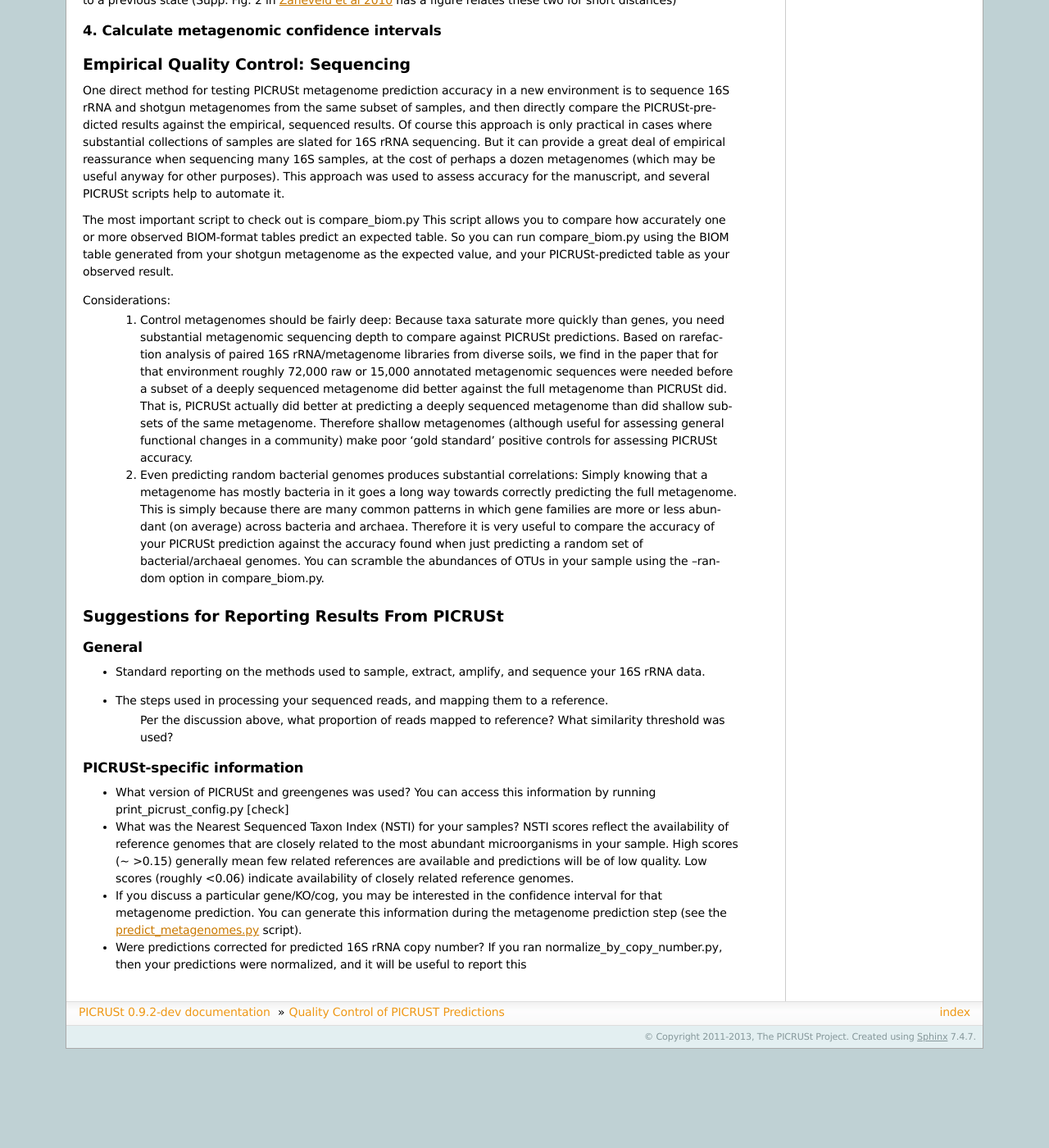
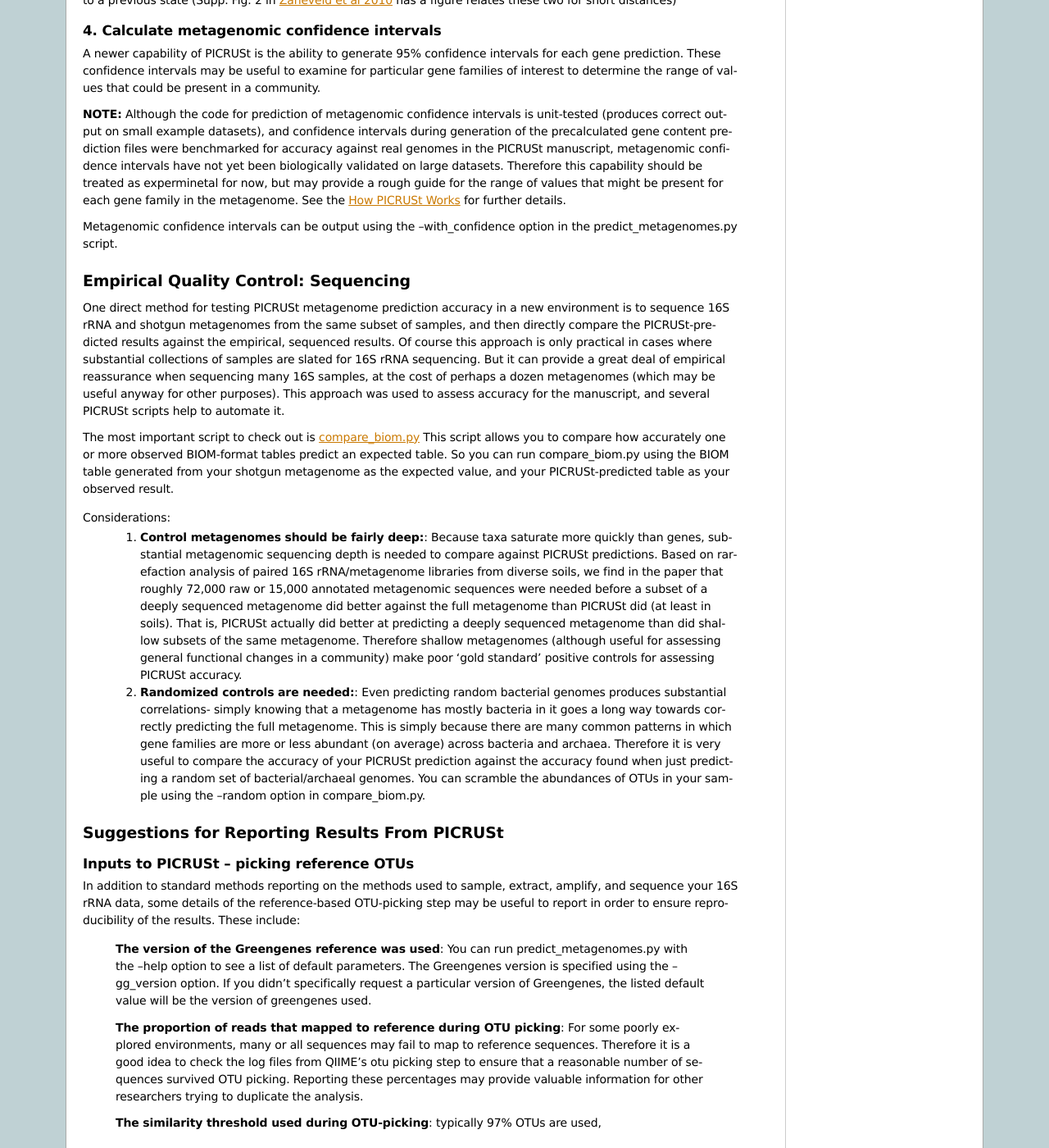
Before and after one commit to picrust/picrust, a Sphinx documentation site: the page built from doc/source/tutorials/quality_control.rst, in a window 1280 px wide and 1400 px high, scrolled down 2498 px. Shown: the whole window at 82% size. Built offline with Sphinx 7.4.7, drawn with Linux system fonts in a browser that asks for light colours; before the commit the page ends 3777 px from its top, so only the background shows below that; some of the changed text lies outside the part shown.

Commit message:
Updated the quality control discussion
Former-commit-id: 959a8423109d07c10d183a0e562a8f98111f07e2

```diff
--- a/doc/source/tutorials/quality_control.rst
+++ b/doc/source/tutorials/quality_control.rst
@@ -22,7 +22,7 @@
 
 Both the ‘basic’ and ‘advanced’ checklists assume you are doing the main PICRUSt workflow- predicting a ‘virtual metagenome’ from 16S rRNA data.  However, PICRUSt can in theory be used to predict any trait (continuous evolutionary character) across organisms.   Additional discussion of quality control steps you might take if you are using PICRUSt in a customized workflow will be discussed in a forthcoming ‘custom trait prediction with PICRUSt’ section.
 
-Finally, we discuss some ideas for reporting a PICRUSt analysis such that it can be reproduced by others.
+Finally, we discuss some ideas for :ref:`reporting a PICRUSt analysis <reporting_picrust_results>` such that it can be reproduced by others.
 
 We would like this page to be a resource for the community.  If you have additional suggestions for additional steps that will help the community with their PICRUSt analysis, we would love to hear them-  please e-mail picrust-users@googlegroups.com
 
@@ -42,6 +42,7 @@
 * PICRUSt is based on evolutionary modeling of the gene contents of known reference genomes.  Therefore, accuracy for any given sample type will depend heavily on the availability of appropriate references.  See the checklists below for some methods for quantifying whether this will be an issue for your samples, and for calculating 95% confidence intervals around gene content predictions.
 
 .. _basic_qc_checklist:
+
 Basic Quality Control steps for PICRUSt
 ---------------------------------------
 
@@ -73,6 +74,14 @@
 4. Calculate metagenomic confidence intervals
 ^^^^^^^^^^^^^^^^^^^^^^^^^^^^^^^^^^^^^^^^^^^^^
 
+
+A newer capability of PICRUSt is the ability to generate 95% confidence intervals for each gene prediction. These confidence intervals may be useful to examine for particular gene families of interest to determine the range of values that could be present in a community.
+
+**NOTE:** Although the code for prediction of metagenomic confidence intervals is unit-tested (produces correct output on small example datasets), and confidence intervals during generation of the precalculated gene content prediction files were benchmarked for accuracy against real genomes in the PICRUSt manuscript, metagenomic confidence intervals have not yet been biologically validated on large datasets.  Therefore this capability should be treated as experminetal for now, but may provide a rough guide for the range of values that might be present for each gene family in the metagenome.  See the :ref:`algorithm_description` for further details.
+
+Metagenomic confidence intervals can be output using the --with_confidence option in the  predict_metagenomes.py script.
+
+
 .. _empirical_qc_checklist:
 
 Empirical Quality Control:  Sequencing
@@ -80,25 +89,37 @@
 
 One direct method for testing PICRUSt metagenome prediction accuracy in a new environment is to sequence 16S rRNA and shotgun metagenomes from the same subset of  samples, and then directly compare the PICRUSt-predicted results against the empirical, sequenced results.  Of course this approach is only practical in cases where substantial collections of samples are slated for 16S rRNA sequencing.  But it can provide a great deal of empirical reassurance when sequencing many 16S samples, at the cost of perhaps a dozen metagenomes (which may be useful anyway for other purposes).  This approach was used to assess accuracy for the manuscript, and several PICRUSt scripts help to automate it.
 
-The most important script to check out is compare_biom.py   This script allows you to compare how accurately one or more observed BIOM-format tables predict an expected table.  So you can run compare_biom.py using the BIOM table generated from your shotgun metagenome as the expected value, and your PICRUSt-predicted table as your observed result.
+The most important script to check out is :ref:`compare_biom.py <compare_biom>`   This script allows you to compare how accurately one or more observed BIOM-format tables predict an expected table.  So you can run compare_biom.py using the BIOM table generated from your shotgun metagenome as the expected value, and your PICRUSt-predicted table as your observed result.
 
 
 Considerations:
-     1.  Control metagenomes should be fairly deep:  Because taxa saturate more quickly than genes, you need substantial metagenomic sequencing depth to compare against PICRUSt predictions.  Based on rarefaction analysis of paired 16S rRNA/metagenome libraries from diverse soils, we find in the paper that for that environment roughly 72,000 raw or 15,000 annotated metagenomic sequences were needed before a subset of a deeply sequenced metagenome did better against the full metagenome than PICRUSt did.  That is, PICRUSt actually did better at predicting a deeply sequenced metagenome than did shallow subsets of the same metagenome. Therefore shallow metagenomes (although useful for assessing general functional changes in a community) make poor ‘gold standard’ positive controls for assessing PICRUSt accuracy.
-     2.  Even predicting random bacterial genomes produces substantial correlations:  Simply knowing that a metagenome has mostly bacteria in it goes a long way towards correctly predicting the full metagenome.  This is simply because there are many common patterns in which gene families are more or less abundant (on average) across bacteria and archaea.  Therefore it is very useful to compare the accuracy of your PICRUSt prediction against the accuracy found when just predicting a random set of bacterial/archaeal genomes.   You can scramble the abundances of OTUs in your sample using the --random option in compare_biom.py.
+     1.  **Control metagenomes should be fairly deep:**:  Because taxa saturate more quickly than genes, substantial metagenomic sequencing depth is needed to compare against PICRUSt predictions.  Based on rarefaction analysis of paired 16S rRNA/metagenome libraries from diverse soils, we find in the paper that roughly 72,000 raw or 15,000 annotated metagenomic sequences were needed before a subset of a deeply sequenced metagenome did better against the full metagenome than PICRUSt did (at least in soils).  That is, PICRUSt actually did better at predicting a deeply sequenced metagenome than did shallow subsets of the same metagenome. Therefore shallow metagenomes (although useful for assessing general functional changes in a community) make poor ‘gold standard’ positive controls for assessing PICRUSt accuracy.
+     2.  **Randomized controls are needed:**: Even predicting random bacterial genomes produces substantial correlations-  simply knowing that a metagenome has mostly bacteria in it goes a long way towards correctly predicting the full metagenome.  This is simply because there are many common patterns in which gene families are more or less abundant (on average) across bacteria and archaea.  Therefore it is very useful to compare the accuracy of your PICRUSt prediction against the accuracy found when just predicting a random set of bacterial/archaeal genomes.   You can scramble the abundances of OTUs in your sample using the --random option in compare_biom.py.
+
+.. _reporting_picrust_results:
 
 Suggestions for Reporting Results From PICRUSt
 ----------------------------------------------
 
-General
-^^^^^^^
-* Standard reporting on the methods used to sample, extract, amplify, and sequence your 16S rRNA data.
-* The steps used in processing your sequenced reads, and mapping them to a reference.
-    Per the discussion above, what proportion of reads mapped to reference?  What similarity threshold was used?
+Inputs to PICRUSt -- picking reference OTUs
+^^^^^^^^^^^^^^^^^^^^^^^^^^^^^^^^^^^^^^^^^^^
+In addition to standard methods reporting on the methods used to sample, extract, amplify, and sequence your 16S rRNA data, some details of the reference-based OTU-picking step may be useful to report in order to ensure reproducibility of the results.  These include:
+
+    **The version of the Greengenes reference was used**:  You can run predict_metagenomes.py with the --help option to see a list of default parameters.  The Greengenes version is specified using the --gg_version option. If you didn't specifically request a particular version of Greengenes, the listed default value will be the version of greengenes used.
+
+    **The proportion of reads that mapped to reference during OTU picking**: For some poorly explored environments, many or all sequences may fail to map to reference sequences.  Therefore it is a good idea to check the log files from QIIME's otu picking step to ensure that a reasonable number of sequences survived OTU picking.  Reporting these percentages may provide valuable information for other researchers trying to duplicate the analysis.
+
+    **The similarity threshold used during OTU-picking**: typically 97% OTUs are used,
+
 
 PICRUSt-specific information
 ^^^^^^^^^^^^^^^^^^^^^^^^^^^^
-* What version of PICRUSt and greengenes was used?  You can access this information by running print_picrust_config.py [check]
-* What was the Nearest Sequenced Taxon Index (NSTI) for your samples?   NSTI scores reflect the availability of reference genomes that are closely related to the most abundant microorganisms in your sample.  High scores (~ >0.15) generally mean few related references are available and predictions will be of low quality.  Low scores (roughly <0.06) indicate availability of closely related reference genomes.
-* If you discuss a particular gene/KO/cog, you may be interested in the confidence interval for that metagenome prediction.  You can generate this information during the metagenome prediction step (see the :ref:`predict_metagenomes.py <predict_metagenomes>` script).
-* Were predictions corrected for predicted 16S rRNA copy number?  If you ran normalize_by_copy_number.py, then your predictions were normalized, and it will be useful to report this
+* What version of PICRUSt was used?  You can access this information by running:
+
+  ``print_picrust_config.py``
+
+* Were predictions corrected for predicted 16S rRNA copy number?  If you ran normalize_by_copy_number.py, then your predictions were normalized, and it will be useful to report this.
+
+  * What was the Nearest Sequenced Taxon Index (NSTI) for the samples?   NSTI scores reflect the availability of reference genomes that are closely related to the most abundant microorganisms in your sample.  High scores (~ >0.15) generally mean few related references are available and predictions will be of low quality.  Low scores (roughly <0.06) indicate availability of closely related reference genomes.  NSTI scores can be calculated during metagenome prediction by passing the --with_accuracy option (see the :ref:`predict_metagenomes.py <predict_metagenomes>` script)
+
+* If you discuss a particular gene/KO/COG, you may be interested in the confidence interval for that metagenome prediction.  You can generate this information during the metagenome prediction step (see the :ref:`predict_metagenomes.py <predict_metagenomes>` script).
```
